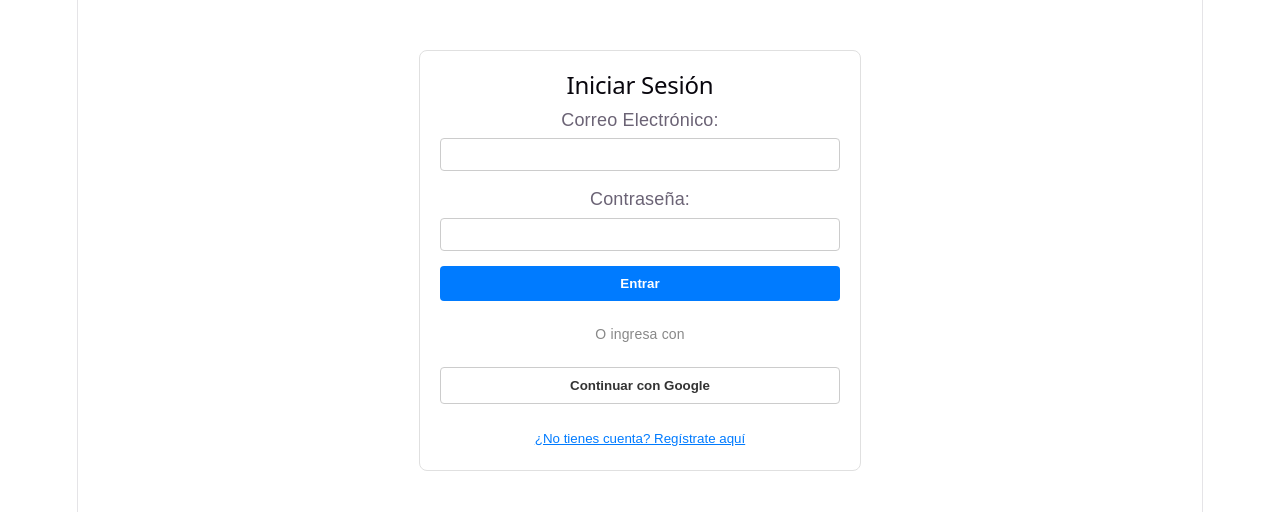
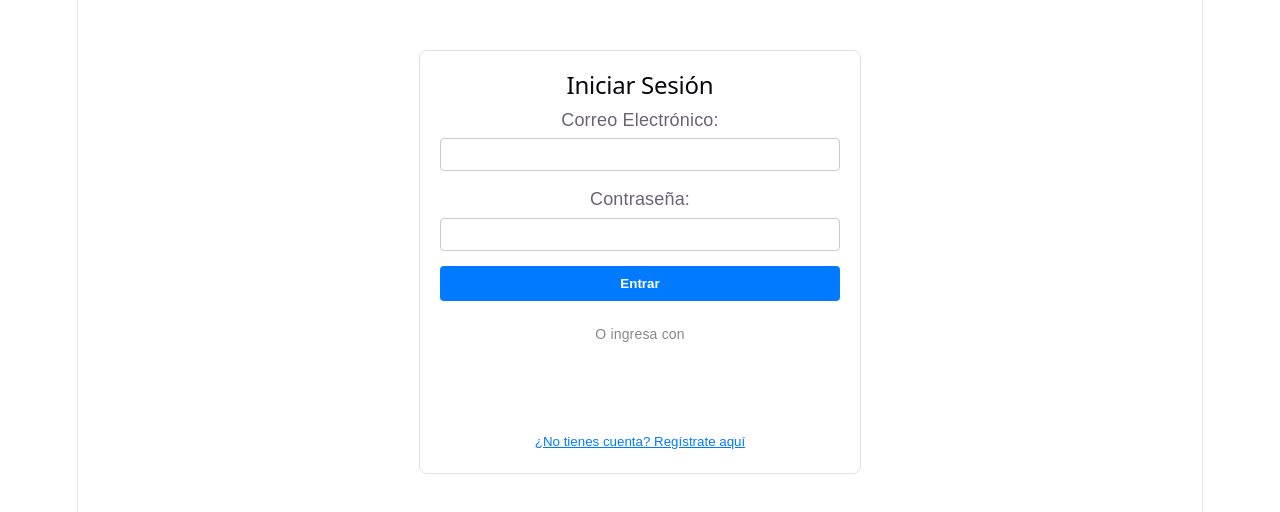
Before and after one commit to Cristobal1012/Ecode, a React app in the folder frontend/: page / in a window 1280 px wide. Shown: the top 512 px of the page. Built offline with nearby package versions, Linux system fonts and the light colour scheme; the HTML template or start-up script is replaced by a standard one.

Commit message:
implementacion del SDK de Google Identity Services y boton de login

```diff
--- a/frontend/package.json
+++ b/frontend/package.json
@@ -10,6 +10,7 @@
     "preview": "vite preview"
   },
   "dependencies": {
+    "@react-oauth/google": "^0.13.5",
     "axios": "^1.20.0",
     "react": "^19.2.8",
     "react-dom": "^19.2.8"
--- a/frontend/src/App.jsx
+++ b/frontend/src/App.jsx
@@ -1,12 +1,16 @@
 import { useState } from 'react';
 import Login from './components/auth/Login';
 import Register from './components/auth/Register';
+import { GoogleOAuthProvider } from '@react-oauth/google';
 
 function App() {
-
   const [showLogin, setShowLogin] = useState(true);
 
+  //Me falta el ID original de google.
+  const GOOGLE_CLIENT_ID = "tu-client-id-temporal.apps.googleusercontent.com";
+
   return (
+    <GoogleOAuthProvider clientId={GOOGLE_CLIENT_ID}>
       <div>
         {showLogin ? (
           <Login onSwitchToRegister={() => setShowLogin(false)} />
@@ -14,6 +18,7 @@ function App() {
           <Register onSwitchToLogin={() => setShowLogin(true)} />
         )}
       </div>
+    </GoogleOAuthProvider>
   );
 }
 
--- a/frontend/src/components/auth/Login.jsx
+++ b/frontend/src/components/auth/Login.jsx
@@ -1,5 +1,6 @@
 import { useState } from 'react';
 import clienteAxios from './axiosConfig';
+import { GoogleLogin } from '@react-oauth/google';
 
 export default function Login({ onSwitchToRegister }) {
     const [formData, setFormData] = useState({
@@ -28,6 +29,29 @@ export default function Login({ onSwitchToRegister }) {
             console.error("Axios interceptó un error:", error);
             alert("Axios disparó la petición, pero el servidor no respondió (esperando al backend).");
         }
+    };
+
+    const handleGoogleSuccess = async (credentialResponse) => {
+        // El token viene en credentialResponse.credential
+        const googleToken = credentialResponse.credential;
+        console.log("Token de Google obtenido:", googleToken);
+
+        try {
+            console.log("Enviando token de Google al backend...");
+            // Ajustar ruta ('google-login/') según el backend
+            const respuesta = await clienteAxios.post('google-login/', { token: googleToken });
+
+            console.log("Respuesta del servidor:", respuesta.data);
+            alert("¡Inicio de sesión con Google exitoso!");
+        } catch (error) {
+            console.error("Axios interceptó un error con Google:", error);
+            alert("Petición enviada, pero el backend de Google aún no está configurado.");
+        }
+    };
+
+    const handleGoogleError = () => {
+        console.error("Error al iniciar sesión con Google");
+        alert("No se pudo completar el acceso con Google.");
     };
 
     return (
@@ -69,13 +93,12 @@ export default function Login({ onSwitchToRegister }) {
             </div>
 
 
-            <button
-                type="button"
-                onClick={() => alert("Aquí irá el botón oficial de Google Identity")}
-                style={{ width: '100%', padding: '10px', background: '#fff', color: '#333', border: '1px solid #ccc', borderRadius: '4px', cursor: 'pointer', fontWeight: 'bold' }}
-            >
-                Continuar con Google
-            </button>
+            <div style={{ display: 'flex', justifyContent: 'center' }}>
+                <GoogleLogin
+                    onSuccess={handleGoogleSuccess}
+                    onError={handleGoogleError}
+                />
+            </div>
 
             <div style={{ marginTop: '20px', textAlign: 'center' }}>
                 <button
```
Also changed, not shown: 1 other file (tests, documents, lock files or other folders). Lines whose indentation alone changed are shown as unchanged.
